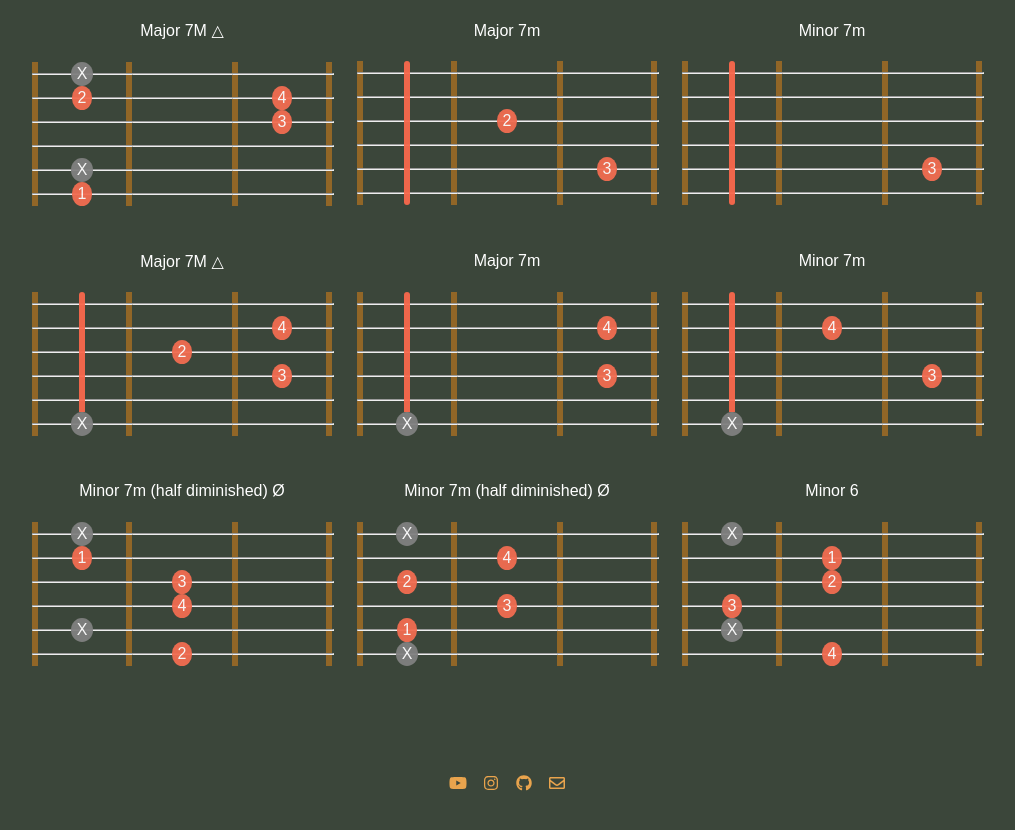
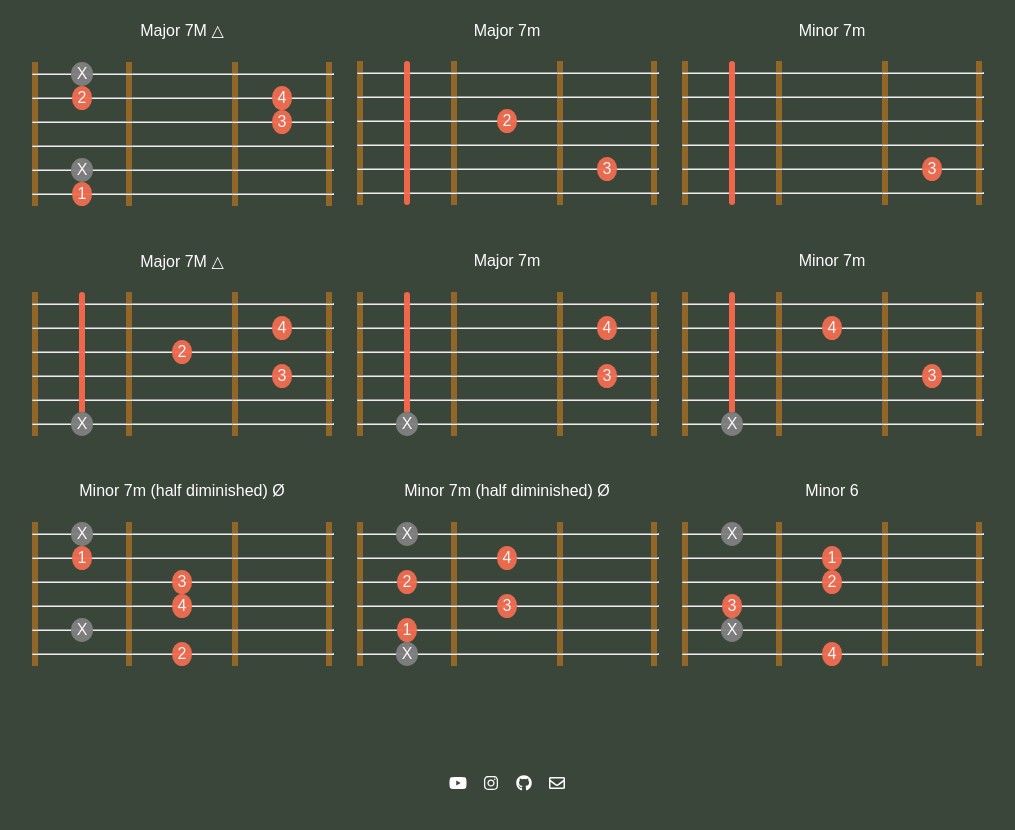
Before and after one commit to istng/guitar-chords-web, a Vue app: page / in a window 1280 px wide. Shown: the top 830 px of the page, without its empty margins (133-1148 px from the left). Built offline with nearby package versions, Linux system fonts and the light colour scheme.

Commit message:
change contact links color

```diff
--- a/src/App.vue
+++ b/src/App.vue
@@ -152,7 +152,7 @@ body {
 .contact {
   margin-top: 0.6rem;
   margin-bottom: 0.6rem;
-  color: #e9a44d;
+  color: white;
   word-spacing: 0.8rem;
 }
 a, a:hover, a:visited, a:active {
```
